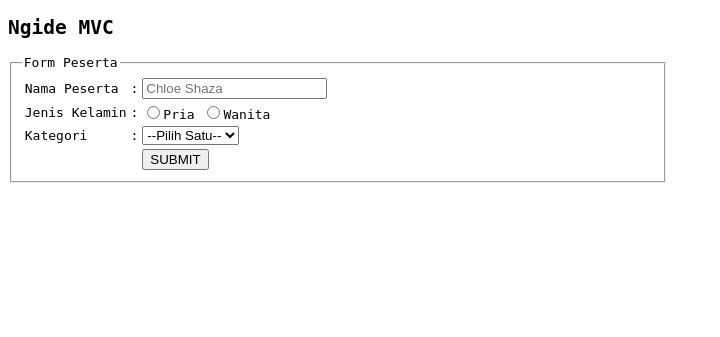
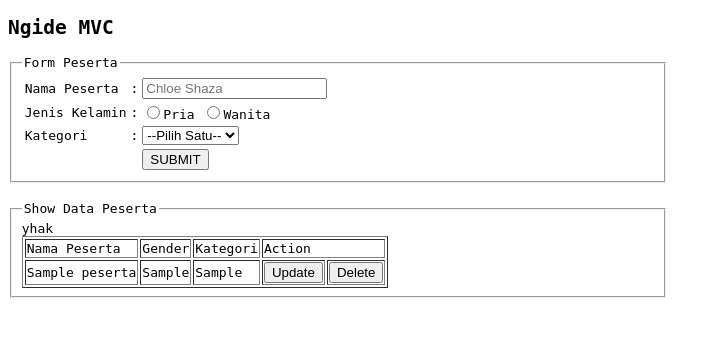
Before and after one commit to akbardhany/ngideMVC, a PHP site: page / in a window 1280 px wide. Shown: the top 337 px of the page, without its empty margins (0-720 px from the left). Run offline with PHP 8.4, Linux system fonts and the light colour scheme; tables that the repository leaves empty or names only in its code hold one stand-in row (values such as "Sample post").

Commit message:
Tabel Menampilkan Data Peserta

```diff
--- a/config/controller.php
+++ b/config/controller.php
@@ -43,15 +43,17 @@
 
                 break;
 
-            case 'deleteSiswa':
+            case 'deletePeserta':
                 $idPeserta = $_POST['idPeserta'];
 
                 $mdl->deletePeserta($idPeserta);
                 break;
 
             default:
-                # code...
+                echo "switch error";
                 break;
         }
+    }else{
+        echo "yhak";
     }
 ?>
--- a/index.php
+++ b/index.php
@@ -55,5 +55,51 @@
             </table>
         </fieldset>
     </form>
+    <br />
+    <fieldset style="width:50%">
+        <legend>Show Data Peserta</legend>
+        <table border=1>
+            <tr>
+                <td>Nama Peserta</td>
+                <td>Gender</td>
+                <td>Kategori</td>
+                <td colspan="2">Action</td>
+            </tr>
+            <?php
+                require_once './config/controller.php';
+                $resCont = new Results();
+                $resCont->resultsPeserta();
+                foreach ($resCont->readPesertas as $readPeserta) {
+            ?>
+            <tr>
+                <td>
+                    <?php echo $readPeserta[1]; ?>
+                </td>
+                <td>
+                    <?php echo $readPeserta[2]; ?>
+                </td>
+                <td>
+                    <?php echo $readPeserta[3]; ?>
+                </td>
+                <td>
+                    <form action="./update-peserta.php" method="POST">
+                        <input type="hidden" name="actionForm" value="formUpdatePeserta" />
+                        <input type="hidden" name="idPeserta" value="<?php echo $readPeserta[0];?>" />
+                        <input type="submit" name="update" value="Update">
+                    </form>
+                </td>
+                <td>
+                    <form action="./config/controller.php" method="POST">
+                        <input type="hidden" name="actionForm" value="deletePeserta" />
+                        <input type="hidden" name="idPeserta" value="<?php echo $readPeserta[0];?>" />
+                        <input type="submit" name="submit" value="Delete">
+                    </form>
+                </td>
+            </tr>
+            <?php
+                }
+            ?>
+        </table>
+    </fieldset>
 </body>
 </html>
```
